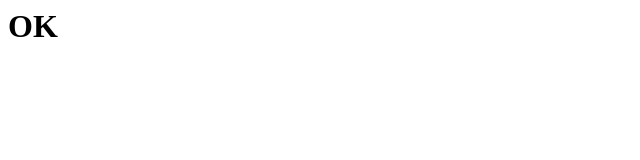
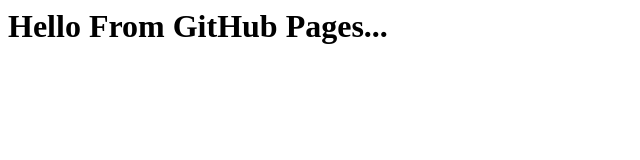
Before and after one commit to walidfaour/fullstack, a plain HTML site: page index.html in a window 1280 px wide. Shown: the whole page, without its empty margins (0-640 px from the left). Drawn offline with Linux system fonts and the light colour scheme.

Commit message:
Another test, just testing...
Another test, just testing...

```diff
--- a/index.html
+++ b/index.html
@@ -1,3 +1,3 @@
 <html>
-  <h1>OK</h1>
+  <h1>Hello From GitHub Pages...</h1>
 </html>
```
